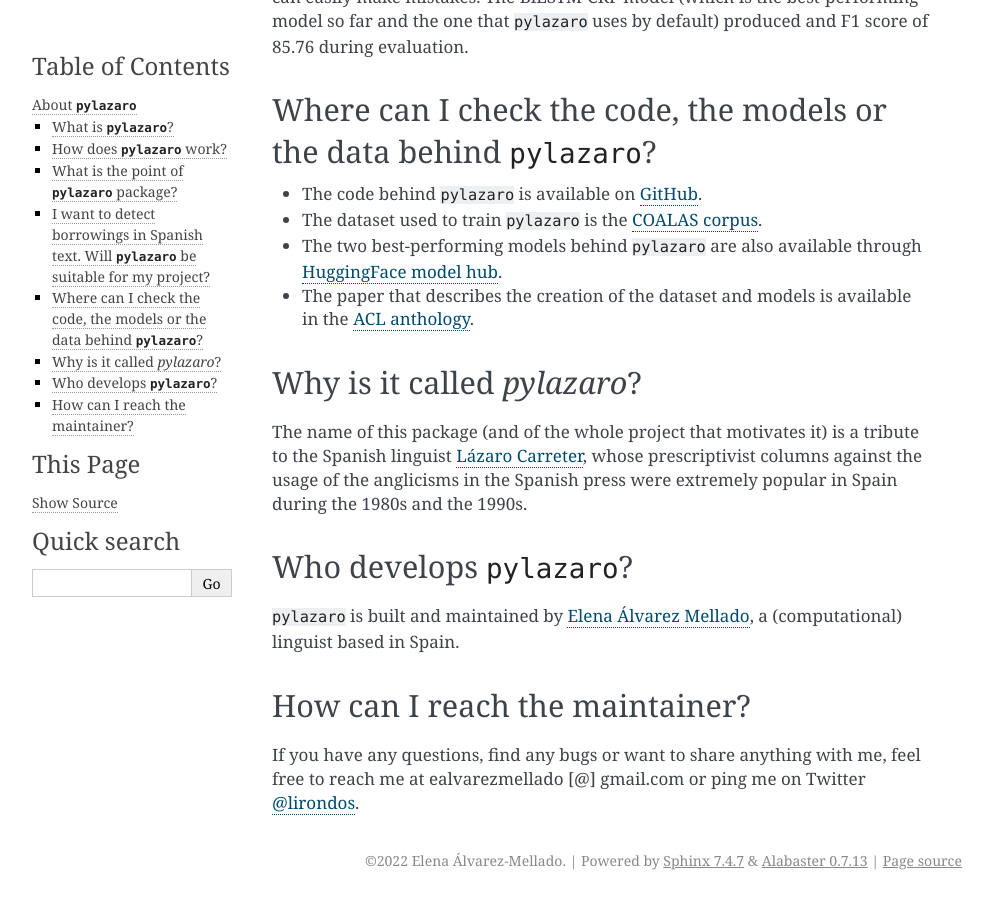
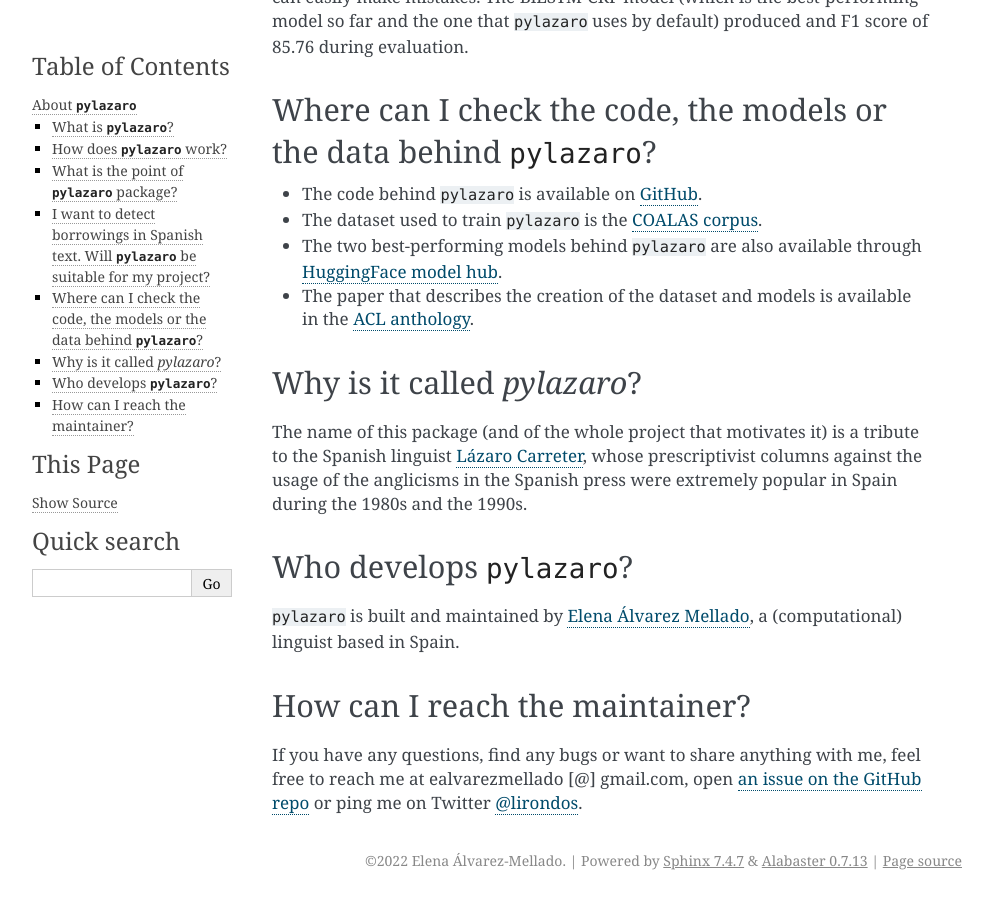
Before and after one commit to lirondos/pylazaro, a Sphinx documentation site: the page built from docs/source/about.rst, in a window 1280 px wide and 900 px high, scrolled down 1984 px. Shown: the whole window, without its empty margins (148-1141 px from the left). Built offline with Sphinx 7.4.7, drawn with Linux system fonts in a browser that asks for light colours.

Commit message:
Minor addition to docs

```diff
--- a/docs/source/about.rst
+++ b/docs/source/about.rst
@@ -59,4 +59,4 @@
 
 How can I reach the maintainer?
 ---------------------------------
-If you have any questions, find any bugs or want to share anything with me, feel free to reach me at ealvarezmellado [@] gmail.com or ping me on Twitter `@lirondos <https://twitter.com/lirondos>`_.
+If you have any questions, find any bugs or want to share anything with me, feel free to reach me at ealvarezmellado [@] gmail.com, open `an issue on the GitHub repo <https://github.com/lirondos/pylazaro>`_ or ping me on Twitter `@lirondos <https://twitter.com/lirondos>`_.
```
